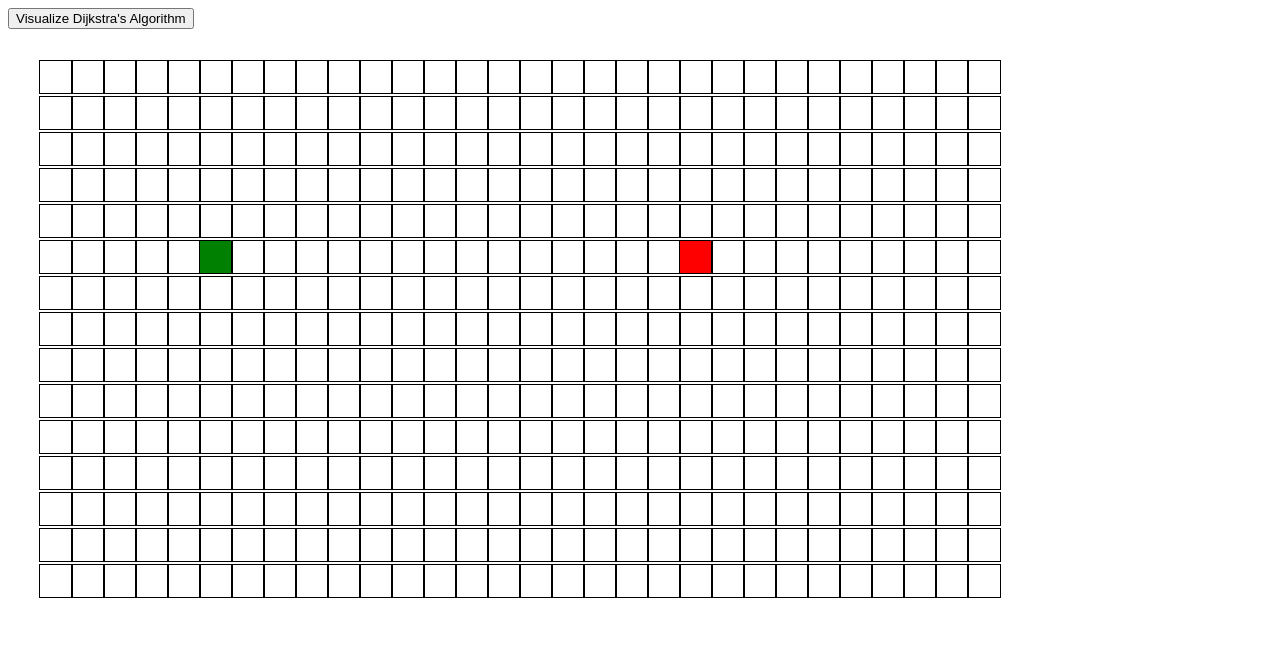
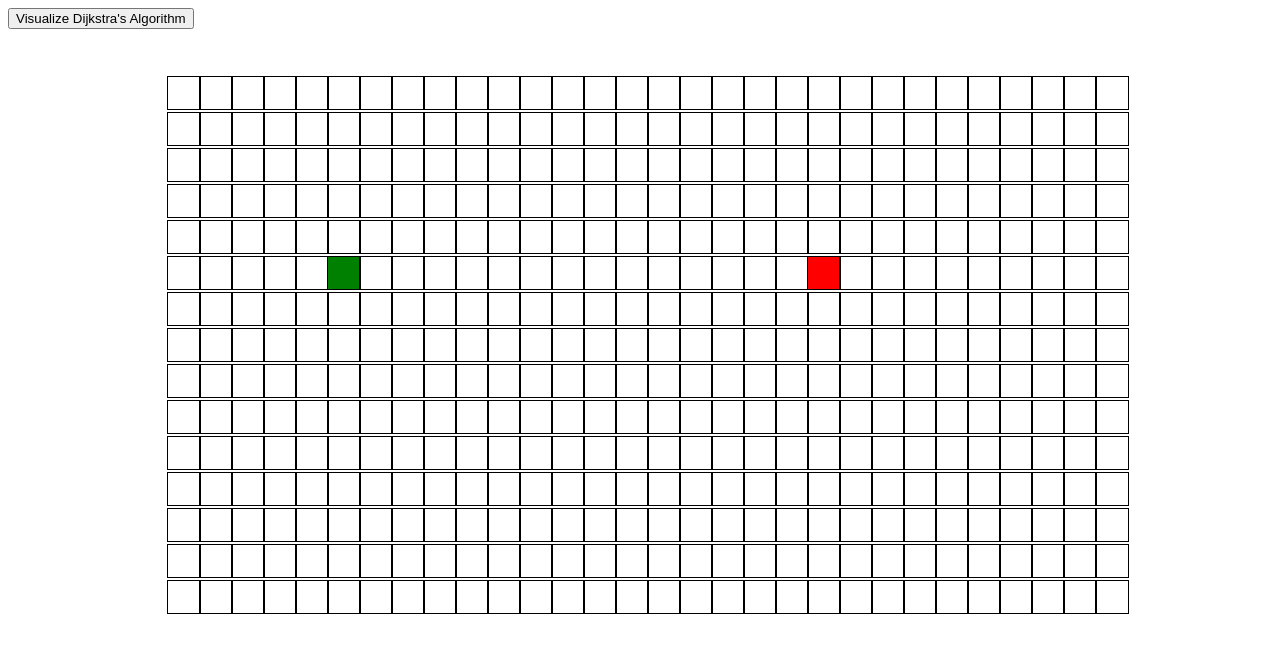
Before and after one commit to ZimmAgu/Algorithm-Visualizer, a React (Create React App) app: page / in a window 1280 px wide. Shown: the top 652 px of the page. Built offline with nearby package versions, Linux system fonts and the light colour scheme.

Commit message:
Animation for wall added but commented out because it causes bugs with click event

```diff
--- a/src/Algorithms/dijkstra.js
+++ b/src/Algorithms/dijkstra.js
@@ -12,8 +12,8 @@ function dijkstra (graph, startNode, endNode) {
         sortNodesByDistance(unvisitedNodes);
 
         const nearestNode = unvisitedNodes.shift(); // The starting node will always have a distance of 0 so the starting node should always be shifted first
-        if (nearestNode.isWall) {
-            console.log('wall')
+
+        if (nearestNode.isWall) {   // If you get to a wall then skip it
             continue;
         }
 
--- a/src/PathFinder/PathFinderVisuals.css
+++ b/src/PathFinder/PathFinderVisuals.css
@@ -1,4 +1,5 @@
 .grid {
     position: absolute;
-    margin: 2em;
+    margin-top: 3em;
+    margin-left: 10em;
 }
```
Also changed, not shown: src/PathFinder/Node.css (+17 -0 lines).
